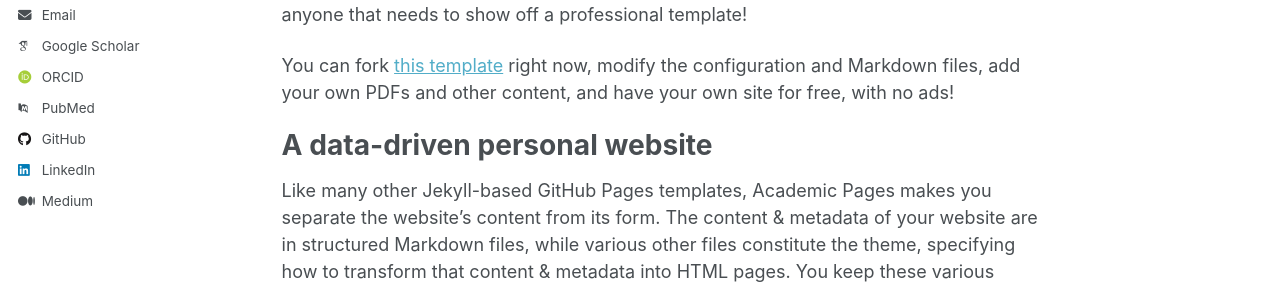
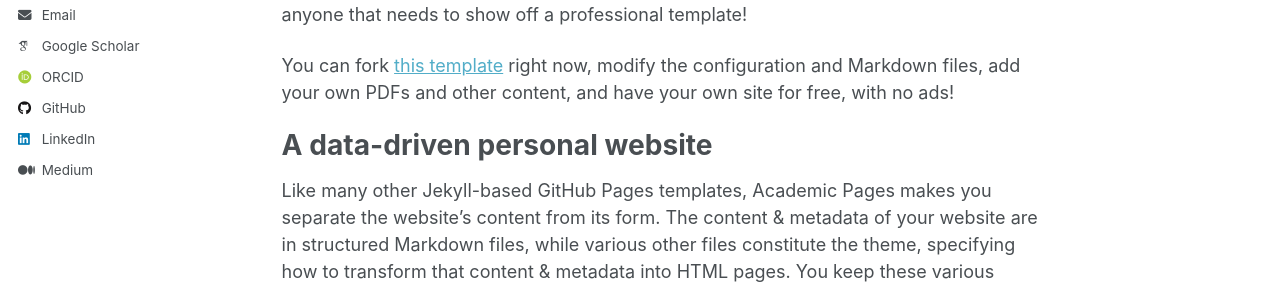
Before and after one commit to nishanthp/profile, a Jekyll site: the page built from _pages/about.md, in a window 1280 px wide. Shown: the part 357-646 px from the top of the page. Built offline with Jekyll 4.4.1, drawn with Linux system fonts in a browser that asks for light colours; some web fonts are replaced; a script that is not in the unit is left out.

Commit message:
Update _config.yml

```diff
--- a/_config.yml
+++ b/_config.yml
@@ -29,10 +29,7 @@
   academia         : # URL
   arxiv            : # URL - Update with the correct link to your profile
   googlescholar    : "https://scholar.google.com/citations?user=PS_CX0AAAAAJ"
-  impactstory      : # URL
   orcid            : "http://orcid.org/yourorcidurl"
-  semantic         : # URL
-  pubmed           : "https://www.ncbi.nlm.nih.gov/pubmed/?term=john+snow"
 
   # Repositories and software development
   github           : https://github.com/nishanthp
```
